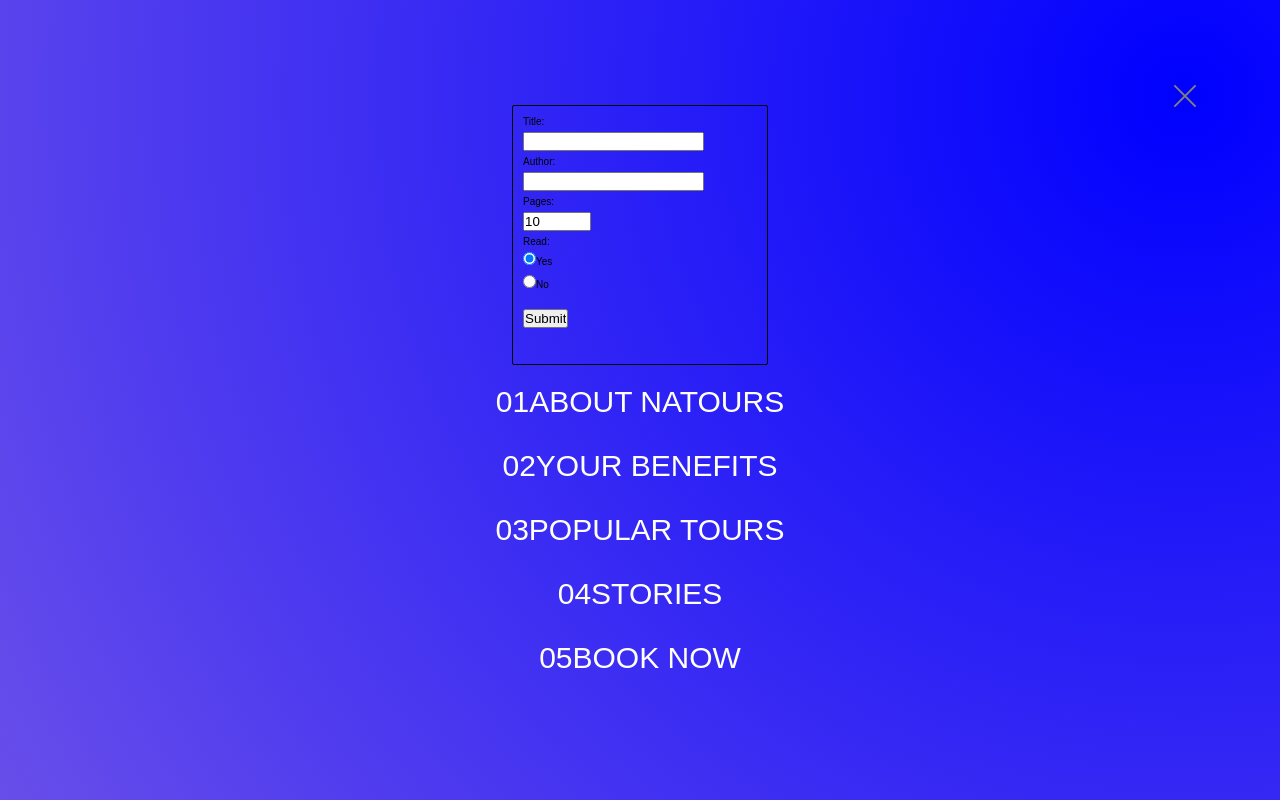
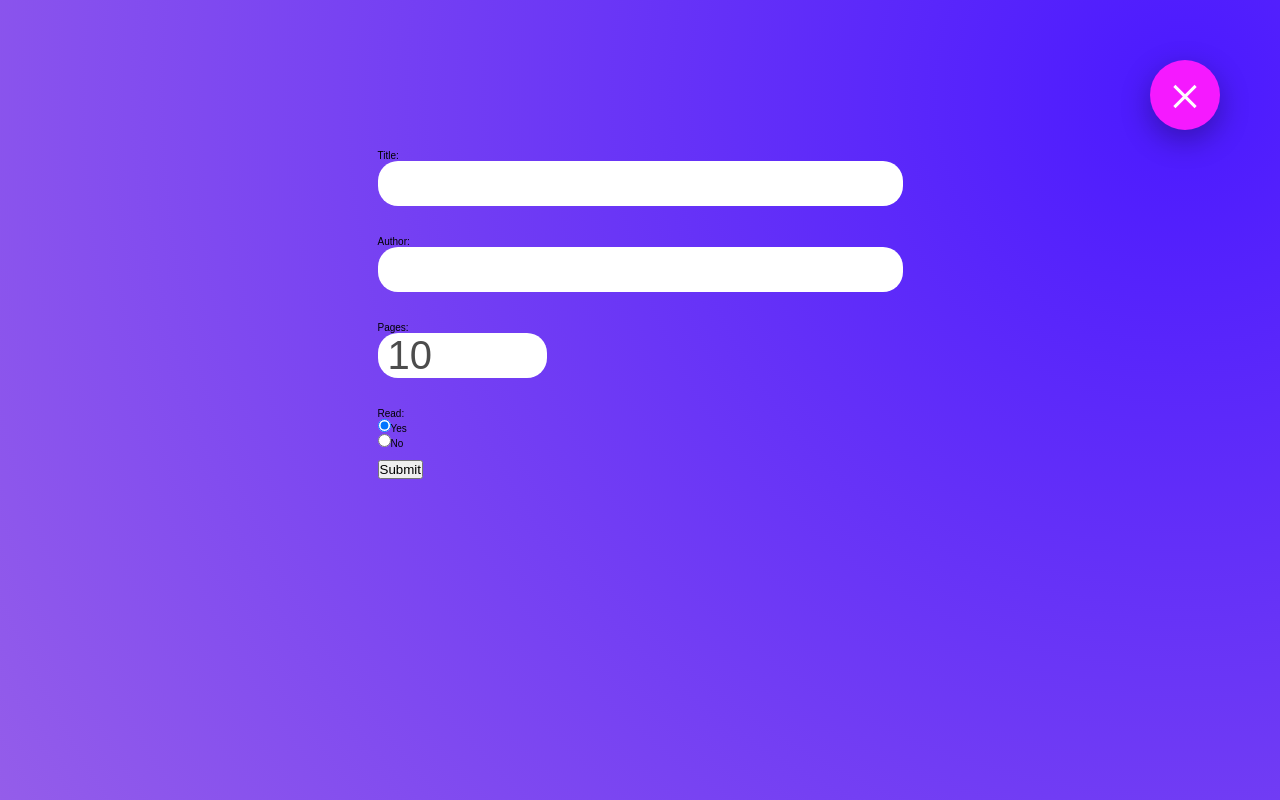
Before and after one commit to Javier-Machin/react-simple-library, a React (Create React App) app: page / in a window 1280 px wide. Both pictures are taken after a click on the label 1185 px from the left and 95 px from the top of the page. Built offline with nearby package versions, Linux system fonts and the light colour scheme.

Commit message:
improve modal css

```diff
--- a/src/App.css
+++ b/src/App.css
@@ -30,20 +30,6 @@
   text-align: center;
 }
 
-.book-form {
-  border: 1px solid black;
-  border-radius: 2px;
-  height: 260px;
-  width: 20%;
-  padding: 10px 10px 0 10px;
-  margin: 0 auto;
-  text-align: left;
-}
-
-.book-form input {
-  margin: 5px 0;
-}
-
 .books-container {
   border: 1px solid black;
   border-radius: 2px;
@@ -67,7 +53,7 @@
 }
 
 .newbook__button {
-  background-color: $color-white;
+  background-color: rgb(245,25,255);
   height: 7rem;
   width: 7rem;
   position: fixed;
@@ -75,7 +61,7 @@
   right: 6rem;
   border-radius: 50%;
   z-index: 2000;
-  box-shadow: 0 1rem 3rem rgba($color-black, .1);
+  box-shadow: 0 1rem 3rem rgba(0,0,0,.3);
   text-align: center;
   cursor: pointer;
 }
@@ -87,61 +73,39 @@
   position: fixed;
   top: 6.5rem;
   right: 6.5rem;
-  background-image: radial-gradient(blue, pink);
+  background-image: radial-gradient(rgb(75,25,255), pink);
   z-index: 1000;
   transition: transform .8s cubic-bezier(0.86, 0, 0.07, 1);
 }
 
-.newbook__nav {
+.newbook__form-container {
   height: 100vh;
   position: fixed;
-  top: 0;
+  top: 15rem;
   left: 0;
   z-index: 1500;
-
   width: 0;
   opacity: 0;
   transition: all .8s cubic-bezier(0.68, -0.55, 0.265, 1.55);
 }
 
-.newbook__list {
-  position: absolute;
-  top: 50%;
-  left: 50%;
-  transform: translate(-50%, -50%);
-  list-style: none;
-  text-align: center;
-  width: 100%;
+.newbook__form {
+  display: inline-block;
+  border-radius: 4px;
+  text-align: left;
 }
 
-.newbook__item {
-  margin: 1rem;
+.newbook__form-input {
+  border: none;
+  color: rgba(0,0,0,.7);
+  border-radius: 20px;
+  font-size: 4rem;
+  margin-bottom: 3rem;
+  padding-left: 10px;
 }
 
-.newbook__link:link,
-.newbook__link:visited {
-  display: inline-block;
-  font-size: 3rem;
-  font-weight: 300;
-  padding: 1rem 2rem;
-  color: white;
-  text-decoration: none;
-  text-transform: uppercase;
-  background-image: linear-gradient(120deg, transparent 0%, transparent 50%, white 50%);
-  background-size: 240%;
-  transition: all .4s;
-}
-
-.newbook__link:visited span {
-  margin-right: 1.5rem;
-  display: inline-block;
-}
-
-.newbook__link:hover,
-.newbook__link:active {
-  background-position: 100%;
-  color: orangered;
-  transform: translateX(1rem);
+.newbook__form-input:focus {
+  outline: none;
 }
 
 /*FUNCTIONALITY*/
@@ -150,7 +114,7 @@
   transform: scale(80);
 }
 
-.newbook__checkbox:checked ~ .newbook__nav {
+.newbook__checkbox:checked ~ .newbook__form-container {
   opacity: 1;
   width: 100%;
 }
@@ -160,45 +124,36 @@
   position: relative;
   margin-top: 3.5rem;
 }
+
 .newbook__icon,
-.newbook__icon::before,
-.newbook__icon::after {
+.newbook__icon::before {
   width: 3rem;
-  height: 2px;
-  background-color: grey;
+  height: 3px;
+  background-color: white;
   display: inline-block;
+  transition: all .2s;
 }
 
-.newbook__icon::before,
-.newbook__icon::after {
+.newbook__icon::before {
   content: "";
   position: absolute;
   left: 0;
-  transition: all .2s;
 }
 
-.newbook__icon::before { top: -.8rem; }
-.newbook__icon::after { top: .8rem; }
-
-
-.newbook__button:hover .newbook__icon::before {
-  top: -1rem;
+.newbook__icon::before {
+  top: -.2rem;
+  transform: rotate(90deg);
 }
 
-.newbook__button:hover .newbook__icon::after {
-  top: 1rem;
-}
-
-.newbook__checkbox:checked + .newbook__button .newbook__icon {
-  background-color: transparent;
+.newbook__button:hover .newbook__icon::before,
+.newbook__button:hover .newbook__icon {
+  width: 3.5rem;
 }
 
 .newbook__checkbox:checked + .newbook__button .newbook__icon::before {
   top: 0;
-  transform: rotate(135deg);
 }
 
-.newbook__checkbox:checked + .newbook__button .newbook__icon::after {
-  top: 0;
-  transform: rotate(-135deg);
+.newbook__checkbox:checked + .newbook__button .newbook__icon {
+  transform: rotate(45deg);
 }
--- a/src/App.js
+++ b/src/App.js
@@ -1,6 +1,6 @@
 import React, { Component } from 'react';
 import storageManager from './modules/storageManager';
-import BookForm from './components/BookForm';
+import BookNewModal from './components/BookNewModal';
 import BookList from './components/BookList';
 import './App.css';
 
@@ -19,26 +19,7 @@
     return (
       <section className="main-container">
 
-        <div className="newbook">
-          <input type="checkbox" className="newbook__checkbox" id="navi-toggle" />
-
-          <label htmlFor="navi-toggle" className="newbook__button">
-            <span className="newbook__icon">&nbsp;</span>
-          </label>
-
-          <div className="newbook__background">&nbsp;</div>
-
-          <nav className="newbook__nav">
-            <ul className="newbook__list">
-              <BookForm handleBookCreate={this.handleBookCreate} className="newbook__form" />
-              <li className="newbook__item"><a href="" className="newbook__link"><span>01</span>About Natours</a></li>
-              <li className="newbook__item"><a href="" className="newbook__link"><span>02</span>Your benefits</a></li>
-              <li className="newbook__item"><a href="" className="newbook__link"><span>03</span>Popular tours</a></li>
-              <li className="newbook__item"><a href="" className="newbook__link"><span>04</span>Stories</a></li>
-              <li className="newbook__item"><a href="" className="newbook__link"><span>05</span>Book now</a></li>
-            </ul>
-          </nav>
-        </div>
+        <BookNewModal handleBookCreate={this.handleBookCreate} />
         <BookList
           handleBookDelete={this.handleBookDelete}
           handleBookReadToggle={this.handleBookReadToggle}
--- a/src/components/BookForm.js
+++ b/src/components/BookForm.js
@@ -21,13 +21,13 @@
     const { title, author, pages, read } = this.state;
 
     return (
-      <div>
-      <form className="book-form" onSubmit={
+      <form className="newbook__form" onSubmit={
         this.props.handleBookCreate(title, author, pages, read)
       }>
         <label>Title:</label><br />
         <input type="text"
                name="title"
+               className="newbook__form-input"
                id="form-title"
                value={this.state.name}
                onChange={this.handleChange}
@@ -36,6 +36,7 @@
         <label>Author:</label><br />
         <input type="text"
                name="author"
+               className="newbook__form-input"
                id="form-author"
                value={this.state.author}
                onChange={this.handleChange}
@@ -44,6 +45,7 @@
         <label>Pages:</label><br />
         <input type="number"
                name="pages"
+               className="newbook__form-input"
                id="form-pages"
                value={this.state.pages}
                onChange={this.handleChange}
@@ -70,8 +72,6 @@
 
         <input type="submit" value="Submit" />
       </form>
-
-      </div>
     );
   }
 }
--- a/src/components/BookList.js
+++ b/src/components/BookList.js
@@ -4,18 +4,18 @@
 
   render() {
     return (
-      <ul>
+      <div>
         { this.props.books.map((book, index) => (
-          <li key={book.title}>
+          <p key={book.title}>
             Title: {book.title}&nbsp;
             Author: {book.author}&nbsp;
             Pages: {book.pages}&nbsp;
             Read: {book.read}&nbsp;
             <button onClick={this.props.handleBookReadToggle(index)}>Toggle Read</button>
             <button onClick={this.props.handleBookDelete(index)}>Delete Book</button>
-          </li>
+          </p>
           ))}
-      </ul>
+      </div>
     );
   }
 
--- /dev/null
+++ b/src/components/BookNewModal.js
@@ -0,0 +1,26 @@
+import React, { Component } from 'react';
+import BookForm from './BookForm';
+
+class BookNewModal extends Component {
+
+  render() {
+    return (
+      <div className="newbook">
+        <input type="checkbox" className="newbook__checkbox" id="navi-toggle" />
+
+        <label htmlFor="navi-toggle" className="newbook__button">
+          <span className="newbook__icon">&nbsp;</span>
+        </label>
+
+        <div className="newbook__background">&nbsp;</div>
+
+        <div className="newbook__form-container">
+          <BookForm handleBookCreate={this.props.handleBookCreate} />
+        </div>
+      </div>
+    );
+  }
+
+}
+
+export default BookNewModal
```
